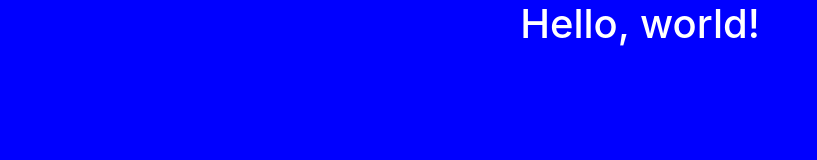
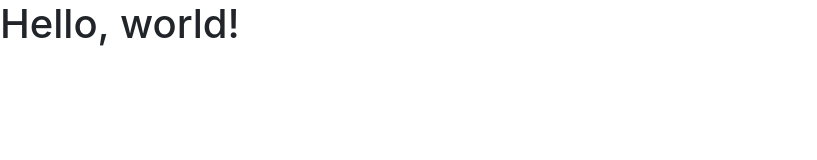
Before and after one commit to Vitruviusofficial/test, a plain HTML site: page index.html in a window 1280 px wide. Shown: the whole page, without its empty margins (0-817 px from the left). Drawn offline with nearby package versions, Linux system fonts and the light colour scheme.

Commit message:
Update index.html

```diff
--- a/index.html
+++ b/index.html
@@ -27,11 +27,6 @@
     <script src="js/bootstrap.min.js"></script>
   </body>
 
-  <style>
-    body {
-      background-color:blue;
-      color:#fff;
-      text-align:center;
-    }
+
 
 </html>
```
